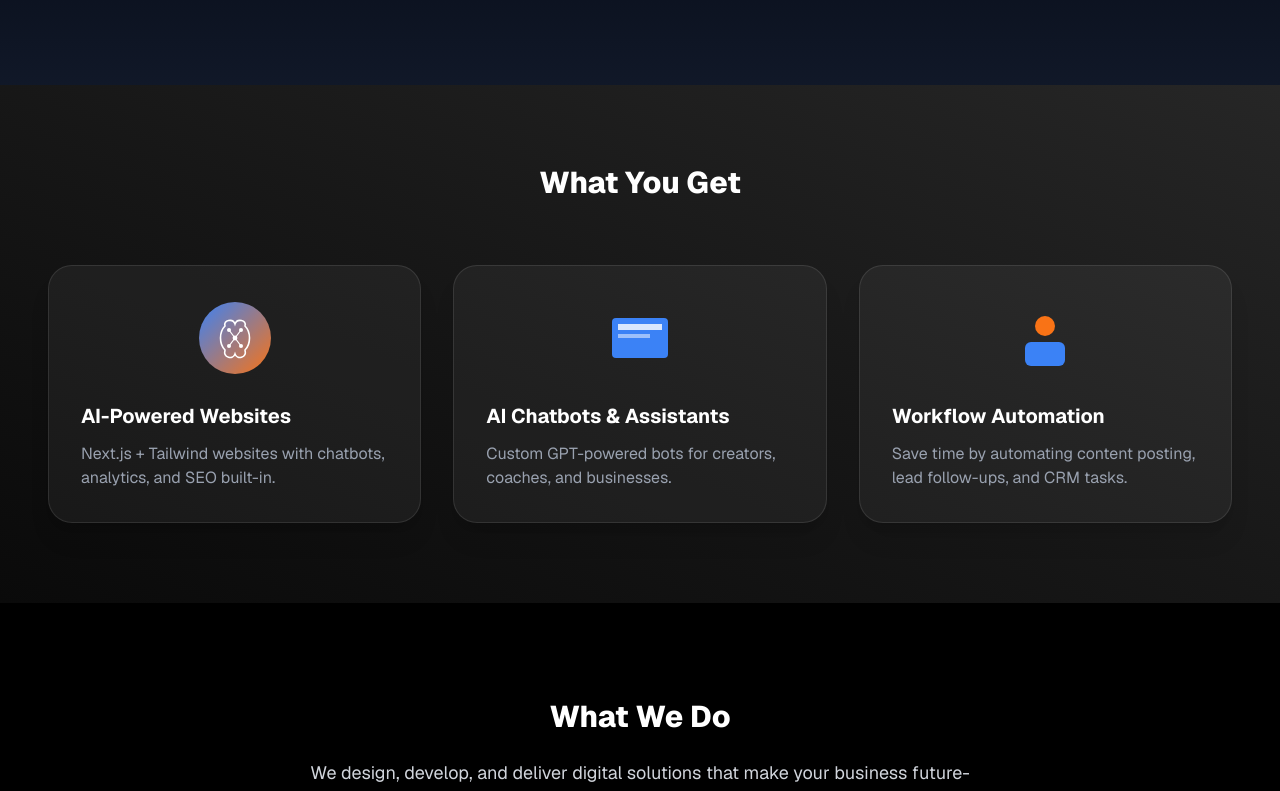
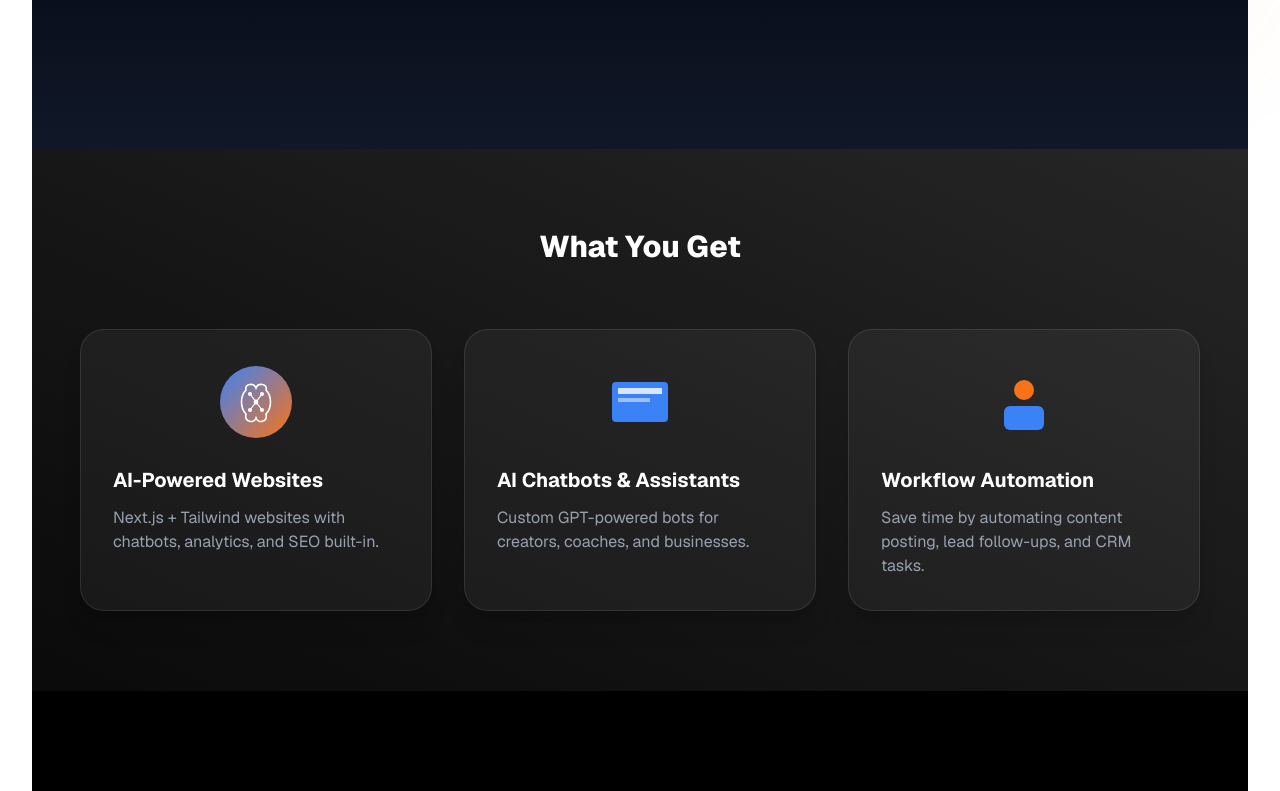
Before and after one commit to bikramm01/betazu-app, a Next.js app: page / in a window 1280 px wide. Shown: the part 715-1506 px from the top of the page. Built offline with nearby package versions, Linux system fonts and the light colour scheme.

Commit message:
Update layout.tsx

```diff
--- a/src/app/layout.tsx
+++ b/src/app/layout.tsx
@@ -20,15 +20,22 @@ const geistMono = Geist_Mono({
 
 export const metadata: Metadata = {
   title: "Betazu - AI + Web for Bold Founders",
-  description: "Betazu builds modern AI-powered and web-based solutions for ambitious founders.",
+  description:
+    "Betazu builds modern AI-powered and web-based solutions for ambitious founders.",
 };
 
 export default function RootLayout({ children }: { children: React.ReactNode }) {
   return (
     <html lang="en" className={`${geistSans.variable} ${geistMono.variable}`}>
-      <body className="antialiased flex flex-col min-h-screen">
+      <body className="antialiased flex flex-col min-h-screen bg-black text-white">
+        {/* Fixed header */}
         <Header />
-        <main className="flex-grow">{children}</main>
+
+        {/* Main content, padded so it doesn’t hide under the header */}
+        <main className="flex-grow pt-16 px-4 sm:px-6 lg:px-8">
+          {children}
+        </main>
+
         <Footer />
       </body>
     </html>
```
